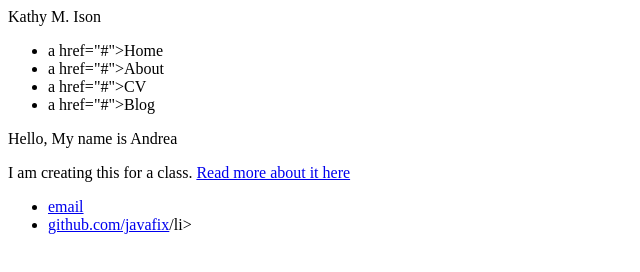
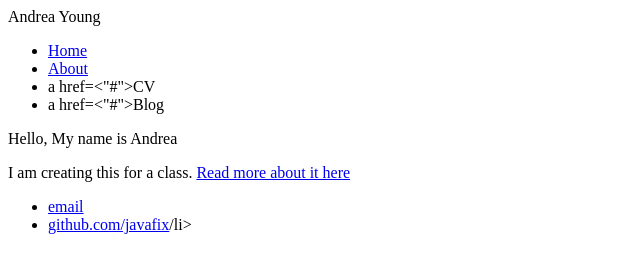
Before and after one commit to javafix/javafix.github.io, a plain HTML site: page index.html in a window 1280 px wide. Shown: the whole page, without its empty margins (0-640 px from the left). Drawn offline with Linux system fonts and the light colour scheme.

Commit message:
Update index.html

```diff
--- a/index.html
+++ b/index.html
@@ -2,17 +2,17 @@
 <html lang = "en">
 <head>
   <meta charset="utf-8"
-  <title>Kathy M. Ison</title>
+  <title>Andrea Young</title>
       <!--link to main stylesheet-->
       </head>
 
       <body>
         <nav>
         <ul>
-              <li>a href="#">Home</a></li>
-              <li>a href="#">About</a></li>
-              <li>a href="#">CV</a></li>
-              <li>a href="#">Blog</a></li>
+              <li><a href="#">Home</a></li>
+              <li><a href="#">About</a></li>
+              <li>a href=<"#">CV</a></li>
+              <li>a href=<"#">Blog</a></li>
          <ul>
          </nav>
          <div id = "wrapper"
```
